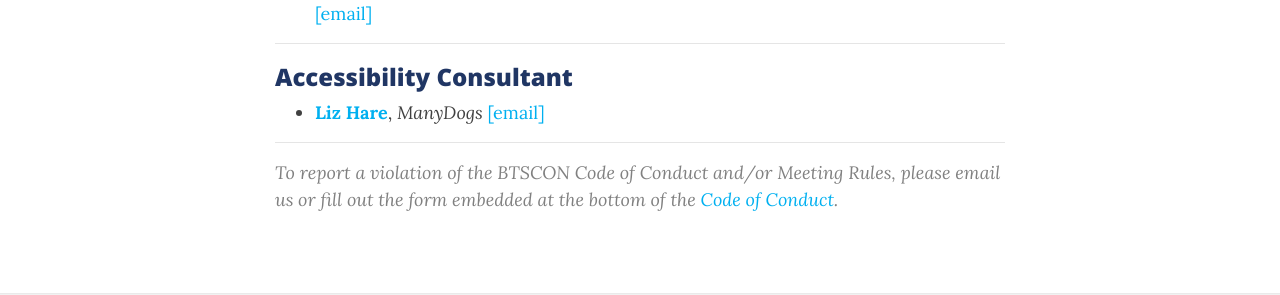
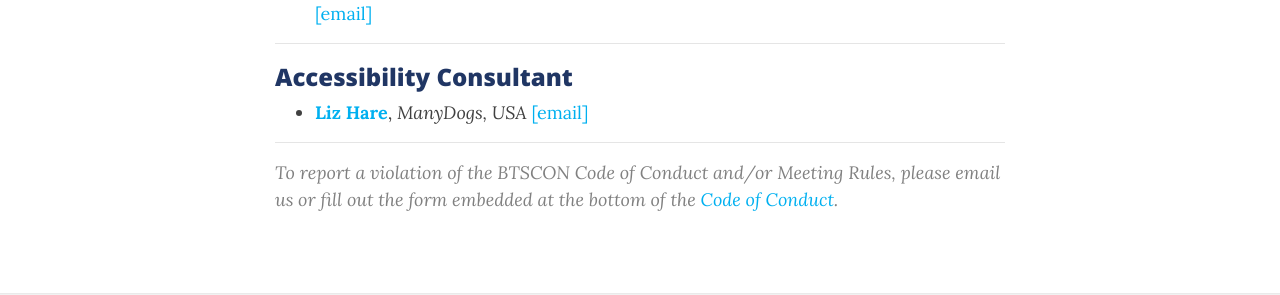
Before and after one commit to bigteamscienceconference/bigteamscienceconference.github.io, a Jekyll site: the page built from contact.md, in a window 1280 px wide and 1134 px high. Shown: the part 610-905 px from the top of the window. Built offline with Jekyll 4.4.1, drawn with Linux system fonts in a browser that asks for light colours; comment, search, counter and statistics services are not loaded.

Commit message:
Update contact.md

```diff
--- a/contact.md
+++ b/contact.md
@@ -18,7 +18,7 @@ Send questions about BTSCON to our [**Conference Email**](mailto:bigteamsciencec
 ***
 
 ### Accessibility Consultant
-* [**Liz Hare**](http://www.doggenetics.com/), *ManyDogs* [[email]](mailto:LizHare@DogGenetics.com)
+* [**Liz Hare**](http://www.doggenetics.com/), *ManyDogs, USA* [[email]](mailto:LizHare@DogGenetics.com)
 
 <!--
 ### 2025 Program Committee
```
